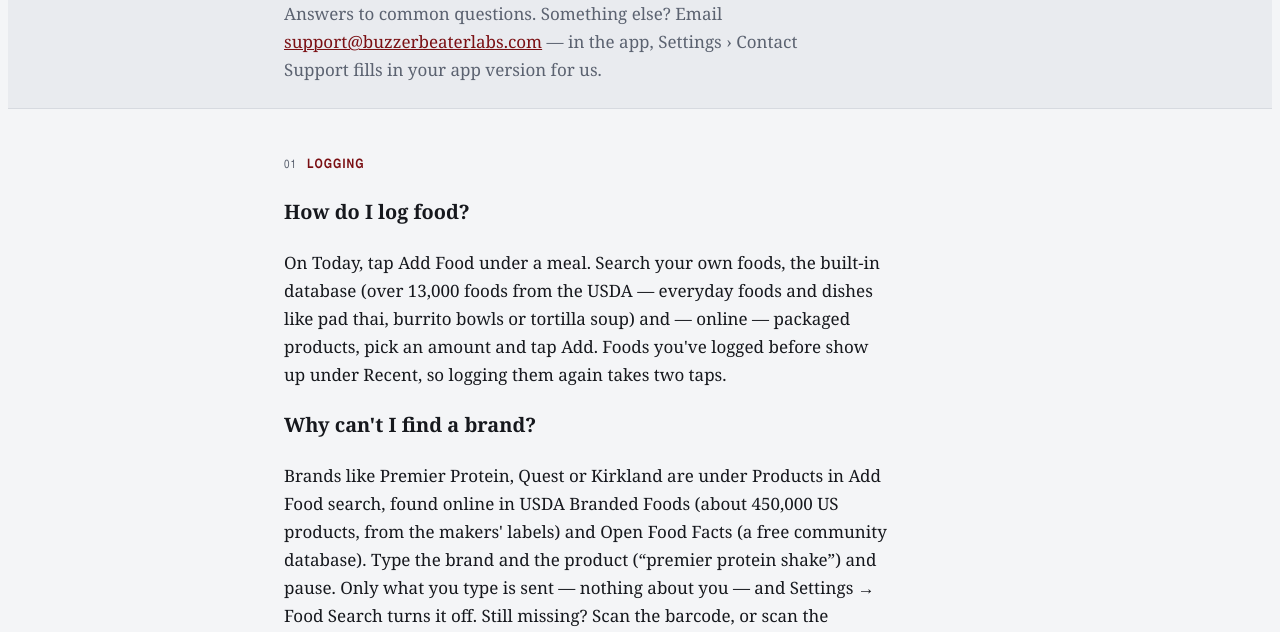
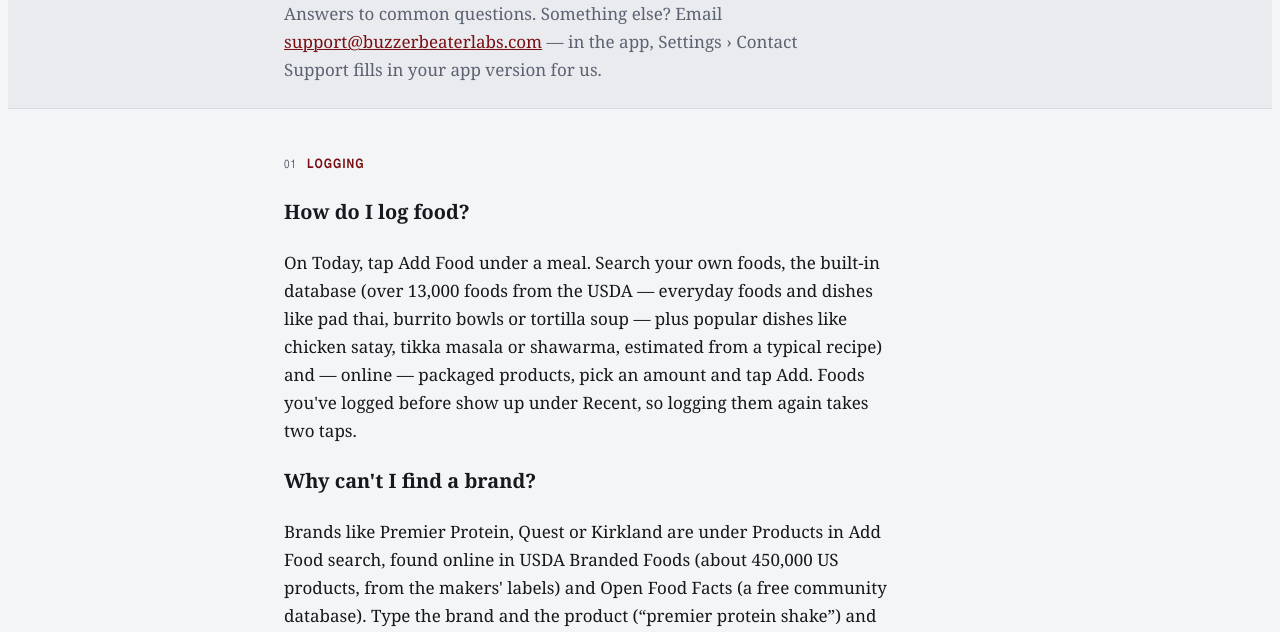
Before and after one commit to rhenze74/BB-Nutrition-Legal, a plain HTML site: page support.html in a window 1280 px wide. Shown: the part 168-800 px from the top of the page. Drawn offline with Linux system fonts and the light colour scheme.

Commit message:
Support page: typical-recipe dishes

```diff
--- a/support.html
+++ b/support.html
@@ -221,7 +221,7 @@
 <section id="s1">
   <div class="eyebrow"><span class="num">01</span>Logging</div>
   <h3>How do I log food?</h3>
-  <p>On Today, tap Add Food under a meal. Search your own foods, the built-in database (over 13,000 foods from the USDA — everyday foods and dishes like pad thai, burrito bowls or tortilla soup) and — online — packaged products, pick an amount and tap Add. Foods you&#x27;ve logged before show up under Recent, so logging them again takes two taps.</p>
+  <p>On Today, tap Add Food under a meal. Search your own foods, the built-in database (over 13,000 foods from the USDA — everyday foods and dishes like pad thai, burrito bowls or tortilla soup — plus popular dishes like chicken satay, tikka masala or shawarma, estimated from a typical recipe) and — online — packaged products, pick an amount and tap Add. Foods you&#x27;ve logged before show up under Recent, so logging them again takes two taps.</p>
   <h3>Why can&#x27;t I find a brand?</h3>
   <p>Brands like Premier Protein, Quest or Kirkland are under Products in Add Food search, found online in USDA Branded Foods (about 450,000 US products, from the makers&#x27; labels) and Open Food Facts (a free community database). Type the brand and the product (“premier protein shake”) and pause. Only what you type is sent — nothing about you — and Settings → Food Search turns it off. Still missing? Scan the barcode, or scan the nutrition label once; after that it&#x27;s in your foods for good. Open Food Facts entries are added by volunteers, so check one against the label if a number looks off.</p>
   <h3>Can I log by describing my meal?</h3>
```
